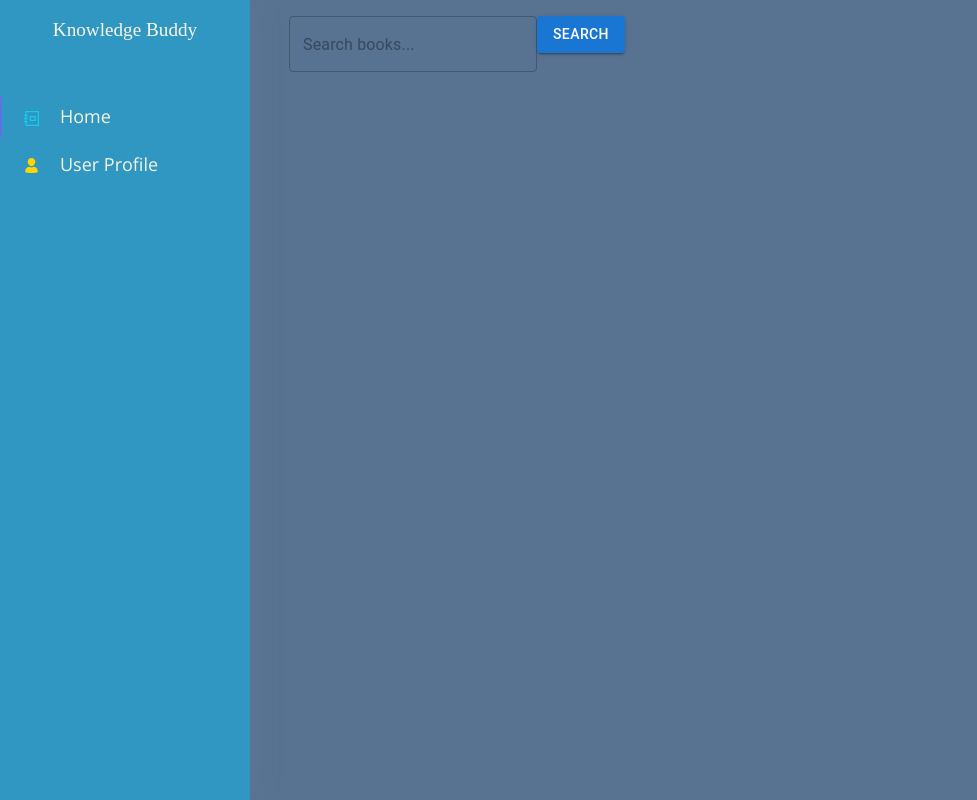
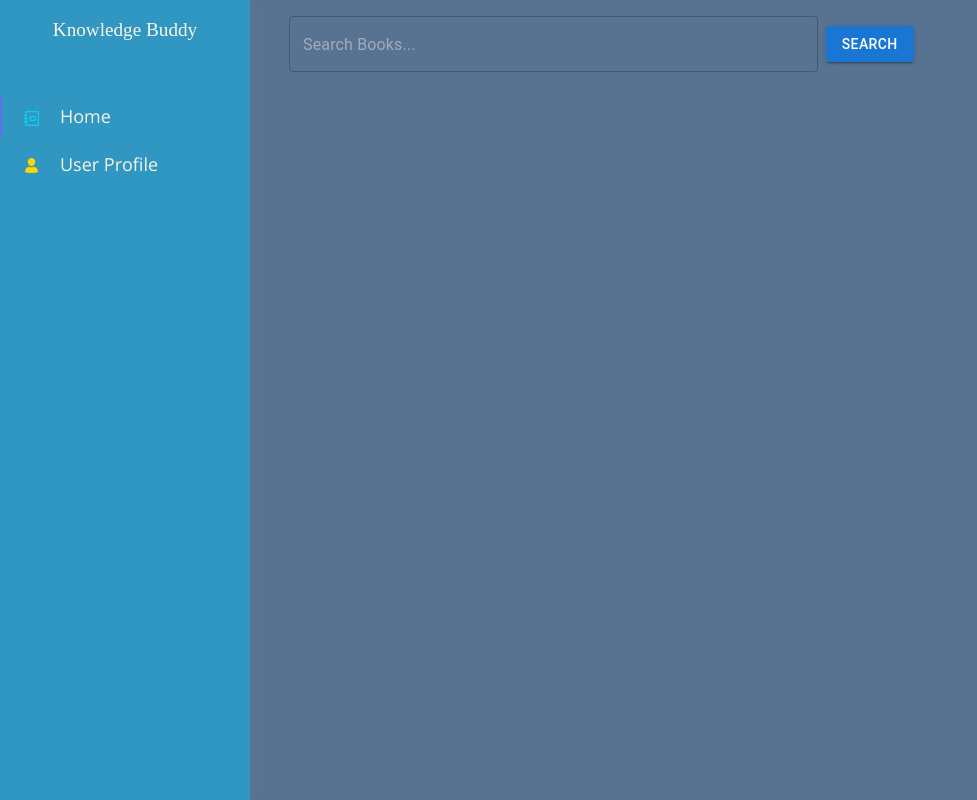
Before and after one commit to knudsam/knowledge-buddy, a React app in the folder client/: page /admin/index in a window 1280 px wide. Shown: the whole page, without its empty margins (0-977 px from the left). Built offline with nearby package versions, Linux system fonts and the light colour scheme.

Commit message:
Adding in Readme and changing look of the search bar

```diff
--- a/client/src/views/examples/Searchbar.js
+++ b/client/src/views/examples/Searchbar.js
@@ -37,13 +37,27 @@ const SearchBar = ({ onSelectBook }) => {
 
   return (
     <div>
+      <div style={{ display: 'flex', alignItems: 'center' }}>
         <TextField
           variant="outlined"
-        placeholder="Search books..."
+          placeholder="Search Books..."
           value={searchQuery}
           onChange={(e) => setSearchQuery(e.target.value)}
+          onKeyDown={(e) => {
+            if (e.key === 'Enter') {
+              handleSearch();
+            }
+          }}
+          style={{ flex: 1, marginRight: '8px', color: 'white' }} // Set color to white
+          InputProps={{
+            style: {
+              color: 'white', // Set input text color to white
+            },
+          }}
         />
         <Button variant="contained" onClick={handleSearch}>Search</Button>
+      </div>
+      < br/>
       <Grid container spacing={4}>
         {searchResults.map((book) => (
           <Grid item key={book.bookId} xs={12} sm={6} md={4} lg={3}>
@@ -59,7 +73,7 @@ const SearchBar = ({ onSelectBook }) => {
                   {book.title}
                 </Typography>
                 <Typography variant="subtitle1" color="text.secondary">
-                  Authors: {book.authors.join(", ")}
+                  Author: {book.authors.join(", ")}
                 </Typography>
               </CardContent>
             </Card>
```
Also changed, not shown: README.MD (added), client/src/assets/css/style.css (line endings or trailing spaces), 1 other file. Lines whose indentation alone changed are shown as unchanged.
